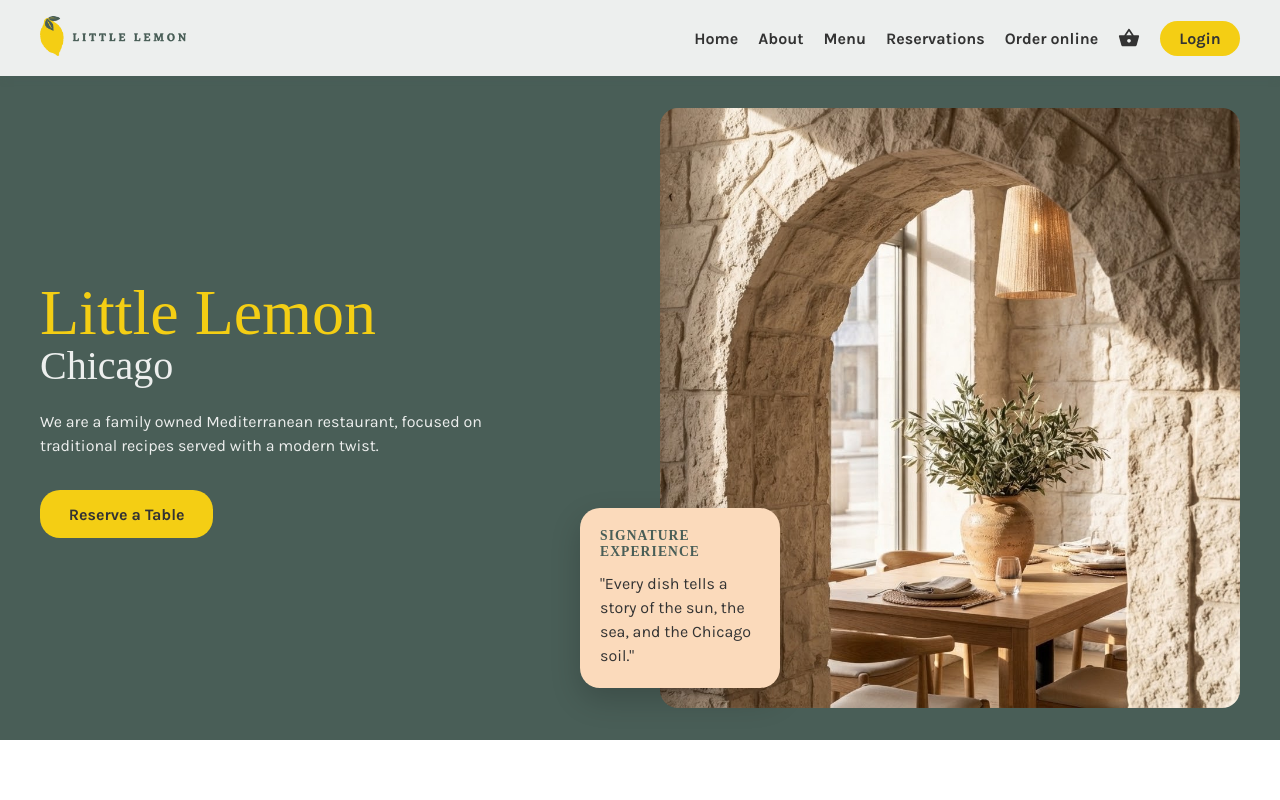
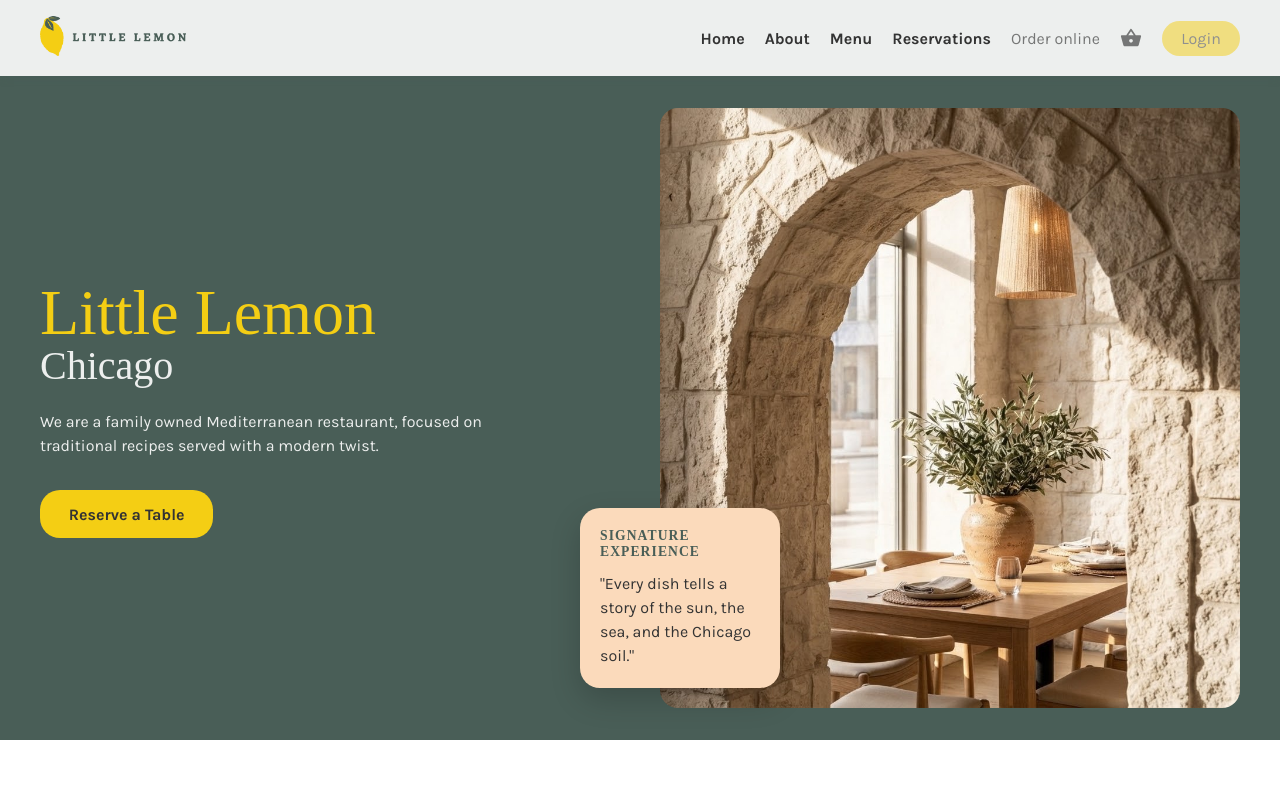
Before and after one commit to a1-soto/Front-End-Meta-Capstone, a React (Create React App) app: page / in a window 1280 px wide. Shown: the top 800 px of the page. Built offline with nearby package versions, Linux system fonts and the light colour scheme; a web font is replaced by a local one.

Commit message:
Point About and Menu nav links to homepage anchors, disable out-of-scope links

```diff
--- a/src/components/Nav/Nav.css
+++ b/src/components/Nav/Nav.css
@@ -79,3 +79,8 @@ nav a:focus-visible::after {
   justify-content: center;
   line-height: 1;
 }
+
+.nav-link-disabled {
+  opacity: 0.5;
+  cursor: not-allowed;
+}
--- a/src/components/Nav/Nav.js
+++ b/src/components/Nav/Nav.js
@@ -9,20 +9,27 @@ function Nav() {
         <nav aria-label="Primary navigation">
             <ul>
                 <li><Link to="/">Home</Link></li>
-                <li><Link to="/about">About</Link></li>
-                <li><Link to="/menu">Menu</Link></li>
+                <li><Link to="/#about">About</Link></li>
+                <li><Link to="/#menu">Menu</Link></li>
                 <li><Link to="/reservations">Reservations</Link></li>
-                <li><Link to="/order-online">Order online</Link></li>
                 <li>
-                    <Link to="/cart" className="nav-cart" aria-label={`Shopping cart, ${cartCount} items`}>
+                    <span className="nav-link-disabled" aria-disabled="true" title="Coming soon">
+                        Order online
+                    </span>
+                </li>
+                <li>
+                    <span className="nav-cart nav-link-disabled" aria-disabled="true" title="Coming soon">
                         <MdShoppingBasket aria-hidden="true" className="nav-basket-icon" />
                         {cartCount > 0 && (
                             <span className="cart-badge" aria-hidden="true">{cartCount}</span>
                         )}
-                    </Link>
+                    </span>
                 </li>
-
-                <li><Link to="/login" className="nav-login">Login</Link></li>
+                <li>
+                    <span className="nav-login nav-link-disabled" aria-disabled="true" title="Coming soon">
+                        Login
+                    </span>
+                </li>
             </ul>
         </nav>
     );
```
